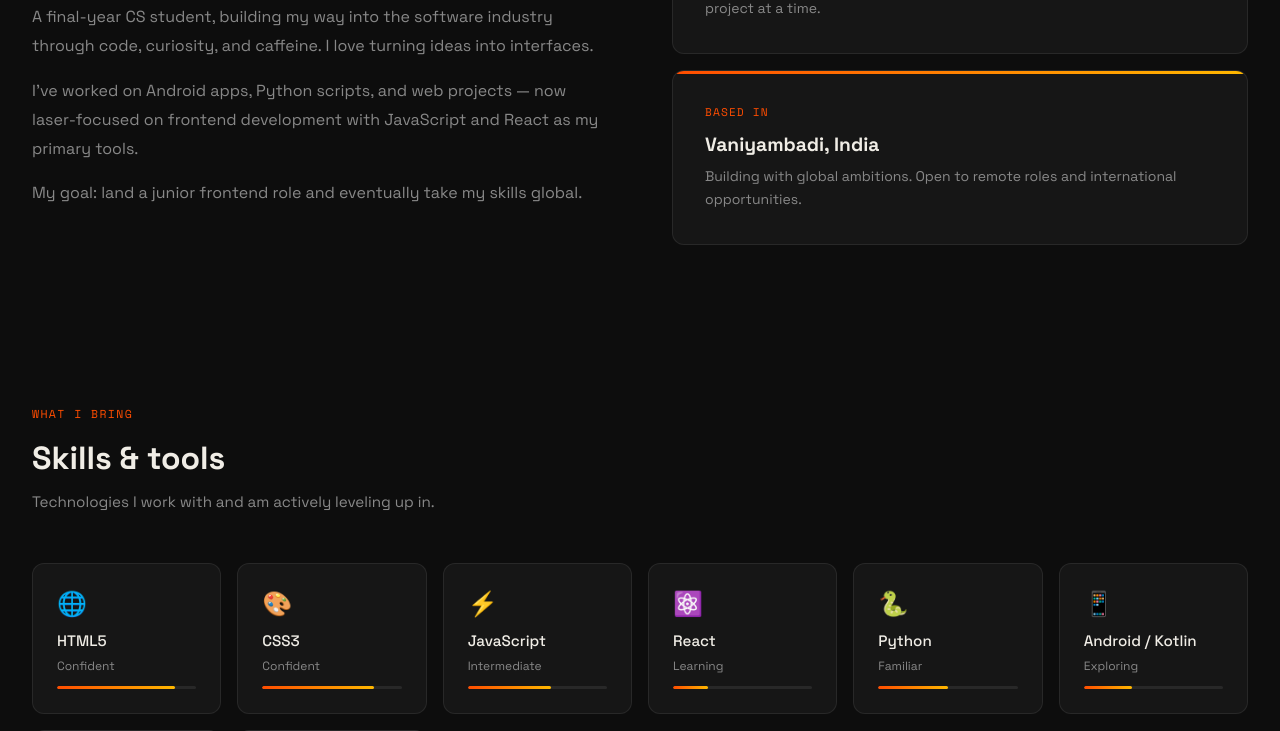
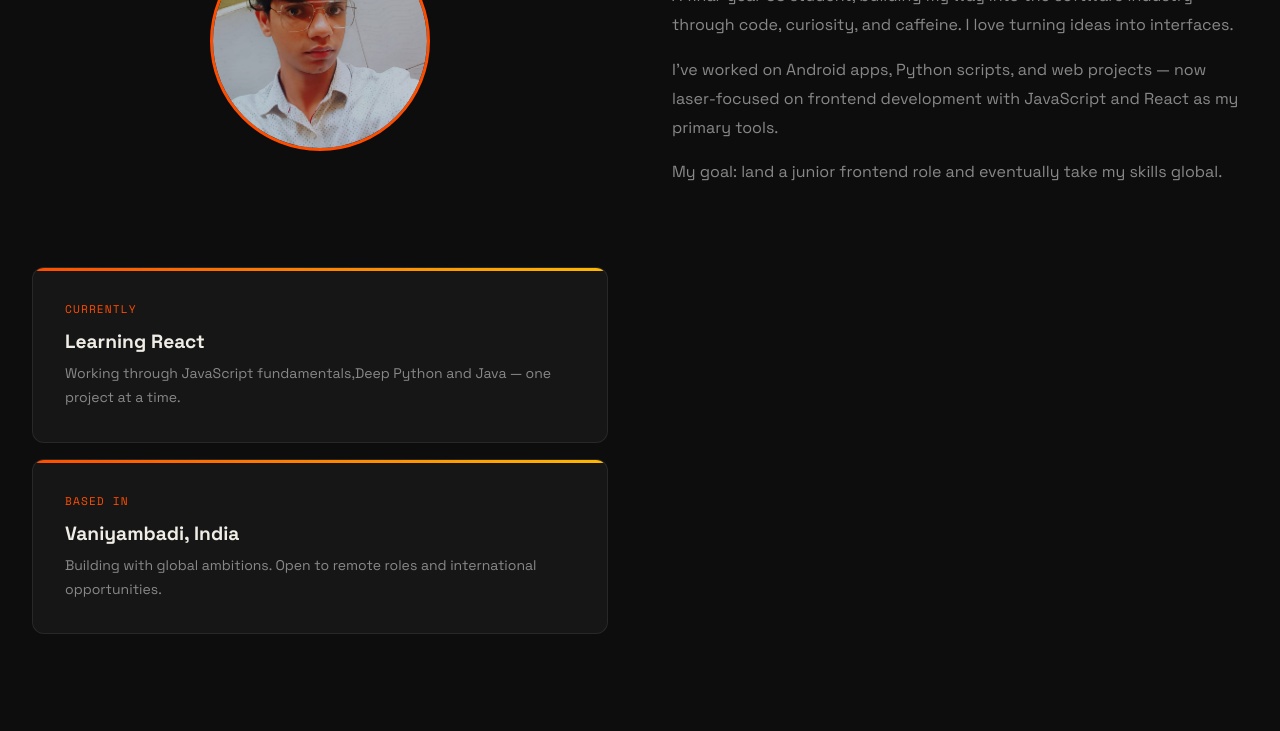
Before and after one commit to arfath-crea/porto, a plain HTML site: page index.html in a window 1280 px wide. Shown: the part 1117-1848 px from the top of the page. Drawn offline with nearby package versions, Linux system fonts and the light colour scheme.

Commit message:
added my profile picture

```diff
--- a/index.html
+++ b/index.html
@@ -234,6 +234,15 @@
 
   <!-- ABOUT -->
   <section class="about" id="about">
+    <div style="display:flex; justify-content:center; align-items:center;">
+  <img src="profile.jpeg" alt="Arfath" style="
+    width: 220px;
+    height: 220px;
+    border-radius: 50%;
+    object-fit: cover;
+    border: 3px solid #ff4d00;
+  " />
+</div>
     <div class="about-text">
       <h2>Who is<br><span>Arfath?</span></h2>
       <p>A final-year CS student, building my way into the software industry through code, curiosity, and caffeine. I love turning ideas into interfaces.</p>
```
Also changed, not shown: profile.jpeg (added).
